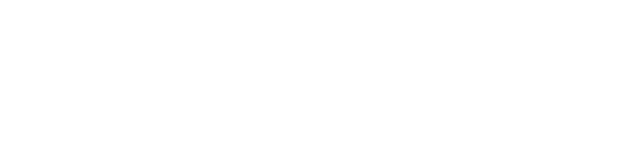
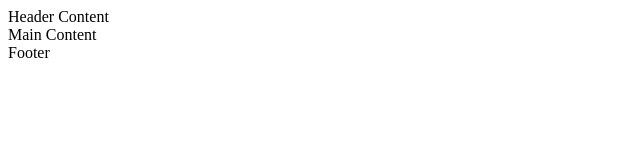
Before and after one commit to ChantalShepherd/zen-flow, a plain HTML site: page index.html in a window 1280 px wide. Shown: the whole page, without its empty margins (0-640 px from the left). Drawn offline with Linux system fonts and the light colour scheme.

Commit message:
Create general page structure

```diff
--- a/index.html
+++ b/index.html
@@ -13,7 +13,13 @@
     <link rel="icon" type="image/png" sizes="32x32" href="assets/favicon/favicon-32x32.png">
     <link rel="icon" type="image/png" sizes="16x16" href="assets/favicon/favicon-16x16.png">
 </head>
+
 <body>
-
+    <!-- Header -->
+    <header>Header Content</header>
+    <!-- Main Content -->
+    <main>Main Content</main>
+    <!-- Footer -->
+    <footer>Footer</footer>
 </body>
 </html>
```
